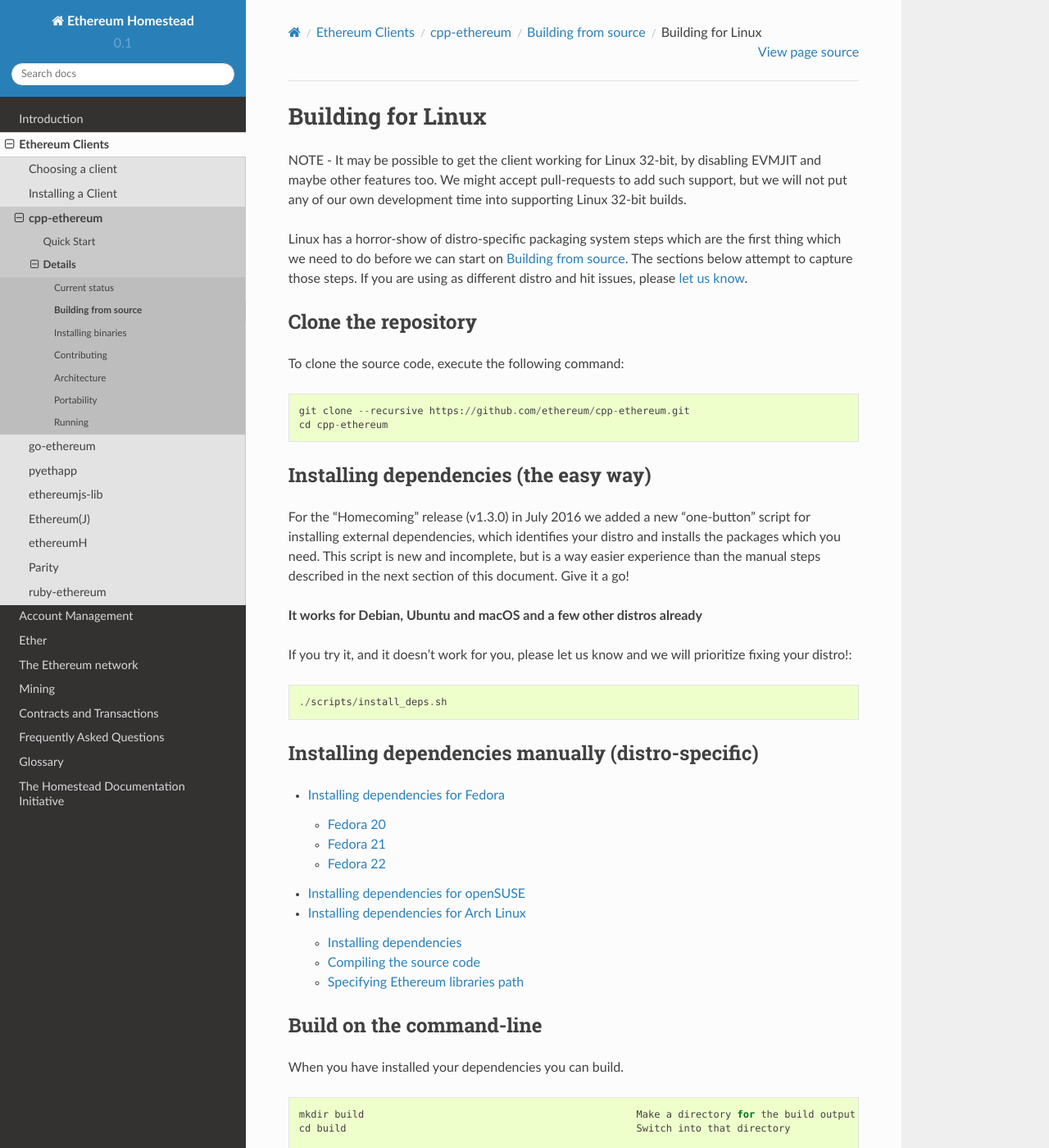
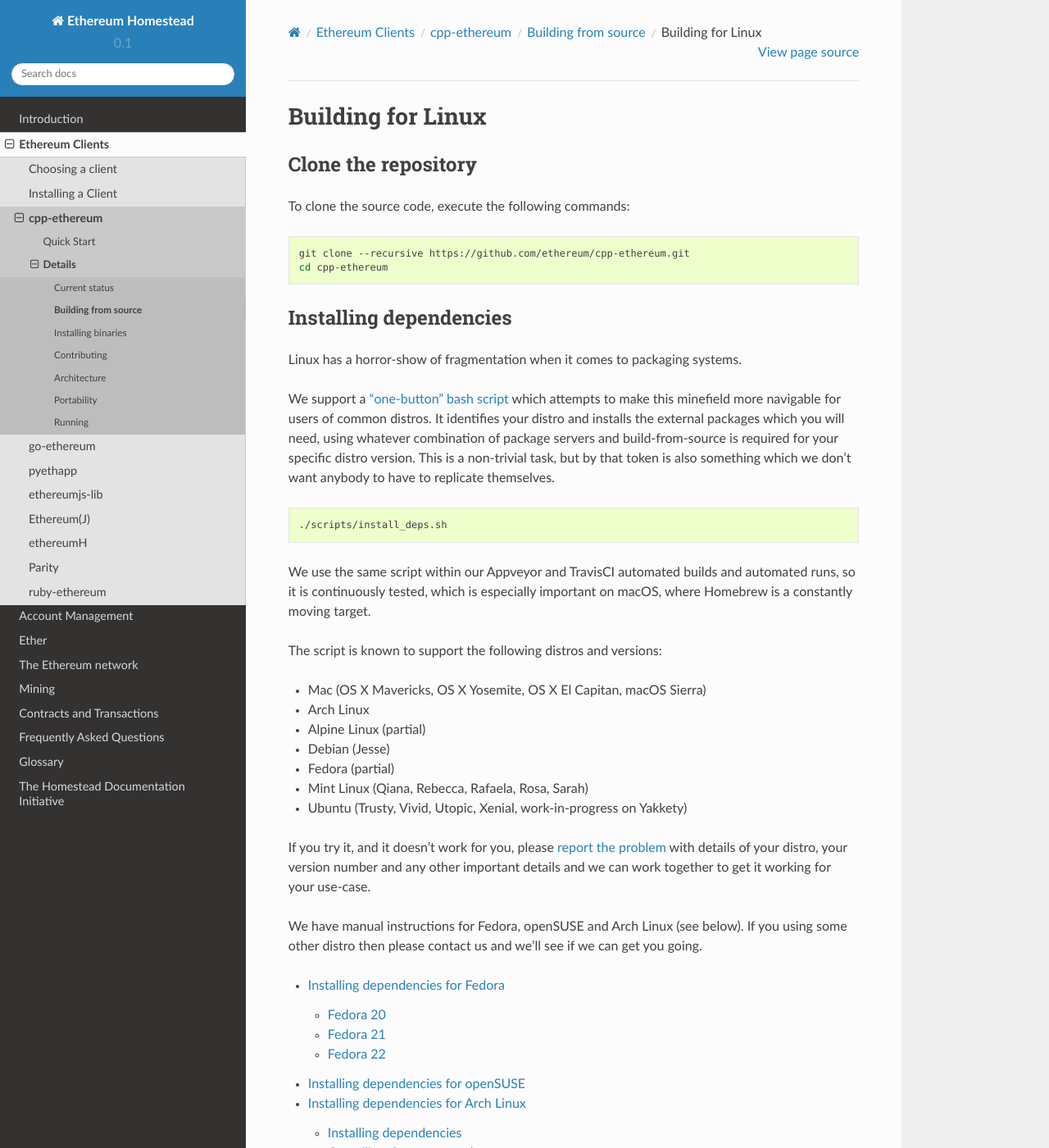
Before and after one commit to ethereum/homestead-guide, a Sphinx documentation site: the page built from source/ethereum-clients/cpp-ethereum/building-from-source/linux.rst, in a window 1280 px wide and 1400 px high. Shown: the whole window at 82% size. Built offline with Sphinx 7.4.7 and the Read the Docs theme 2.0.0, drawn with Linux system fonts in a browser that asks for light colours; pages that are not in the unit, such as notebooks, are missing from menus; some of the changed text lies outside the part shown.

Commit message:
Updated install_deps details (with the addition of Mint Linux). Mentioning Mageia support.

```diff
--- a/source/ethereum-clients/cpp-ethereum/building-from-source/linux.rst
+++ b/source/ethereum-clients/cpp-ethereum/building-from-source/linux.rst
@@ -1,58 +1,73 @@
 .. _Building Linux from source:
 
-################################################################################
+##################
 Building for Linux
-################################################################################
-
-NOTE - It may be possible to get the client working for Linux 32-bit, by
-disabling EVMJIT and maybe other features too.  We might accept
-pull-requests to add such support, but we will not put any of our
-own development time into supporting Linux 32-bit builds.
-
-Linux has a horror-show of distro-specific packaging system steps which are
-the first thing which we need to do before we can start on
-:ref:`Building from source`.   The sections below attempt to capture those
-steps.   If you are using as different distro and hit issues, please
-`let us know <https://gitter.im/ethereum/cpp-ethereum>`_.
+##################
 
 
 Clone the repository
-================================================================================
+====================
 
-To clone the source code, execute the following command: ::
+To clone the source code, execute the following commands:
+
+.. code:: bash
 
     git clone --recursive https://github.com/ethereum/cpp-ethereum.git
     cd cpp-ethereum
 
-Installing dependencies (the easy way)
-================================================================================
 
-For the "Homecoming" release (v1.3.0) in July 2016 we added a new "one-button"
-script for installing external dependencies, which identifies your distro and
-installs the packages which you need.   This script is new and incomplete, but
-is a way easier experience than the manual steps described in the next section
-of this document.   Give it a go!
+Installing dependencies
+=======================
 
-**It works for Debian, Ubuntu and macOS and a few other distros already**
+Linux has a horror-show of fragmentation when it comes to packaging systems.
 
-If you try it, and it doesn't work for you, please let us know and we will
-prioritize fixing your distro!::
+We support a `"one-button" bash script <https://github.com/ethereum/cpp-ethereum/blob/develop/scripts/install_deps.sh>`_
+which attempts to make this minefield more navigable for users of common
+distros.  It identifies your distro and installs the external packages which
+you will need, using whatever combination of package servers and
+build-from-source is required for your specific distro version.  This is a
+non-trivial task, but by that token is also something which we don't want
+anybody to have to replicate themselves.
+
+.. code:: bash
 
     ./scripts/install_deps.sh
 
+We use the same script within our Appveyor and TravisCI automated builds
+and automated runs, so it is continuously tested, which is especially
+important on macOS, where Homebrew is a constantly moving target.
 
-Installing dependencies manually (distro-specific)
-================================================================================
+The script is known to support the following distros and versions:
+
+* Mac (OS X Mavericks, OS X Yosemite, OS X El Capitan, macOS Sierra)
+* Arch Linux
+* Alpine Linux (partial)
+* Debian (Jesse)
+* Fedora (partial)
+* Mint Linux (Qiana, Rebecca, Rafaela, Rosa, Sarah)
+* Ubuntu (Trusty, Vivid, Utopic, Xenial, work-in-progress on Yakkety)
+
+If you try it, and it doesn't work for you, please
+`report the problem <https://github.com/ethereum/cpp-ethereum/issues/new>`_
+with details of your distro, your version number and any other important
+details and we can work together to get it working for your use-case.
+
+We have manual instructions for Fedora, openSUSE and Arch Linux (see below).
+If you using some other distro then please contact us and we'll see if we
+can get you going.
 
 .. toctree::
    linux-fedora.rst
    linux-opensuse.rst
    linux-arch.rst
 
+
 Build on the command-line
 ================================================================================
 
-When you have installed your dependencies you can build. ::
+When you have installed your dependencies you can build.
+
+.. code:: bash
 
     mkdir build                                              Make a directory for the build output
     cd build                                                 Switch into that directory
@@ -60,3 +75,21 @@
     cmake ..                                                 To generate a makefile.
     make                                                     To build that makefile on the command-line
     make -j<number>                                          (or) Execute makefile with multiple cores in parallel
+
+
+32-bit Linux builds
+===================
+
+We have cpp-ethereum building and running successfully on many 32-bit Linux
+distros, with the main constraint being the availability of external
+dependencies in 32-bit variants.  Probably the most active demand here is
+for single-board computers like the Raspberry Pi family.
+
+You will need to disable the JIT and the heavy-weight LLVM dependency which
+comes with that.  EVMJIT only supports x86_64.  Other than that, cpp-ethereum
+should "just work" on 32-bit platforms.  To disable JIT, you will need to
+use the following command for the Makefile generation phase:
+
+.. code:: bash
+
+    cmake .. -DEVMJIT=Off
--- a/source/ethereum-clients/cpp-ethereum/installing-binaries/index.rst
+++ b/source/ethereum-clients/cpp-ethereum/installing-binaries/index.rst
@@ -21,3 +21,4 @@
    linux-sbcs.rst
    linux-cross-builds.rst
    linux-arch-aur.rst
+   linux-mageia.rst
```
